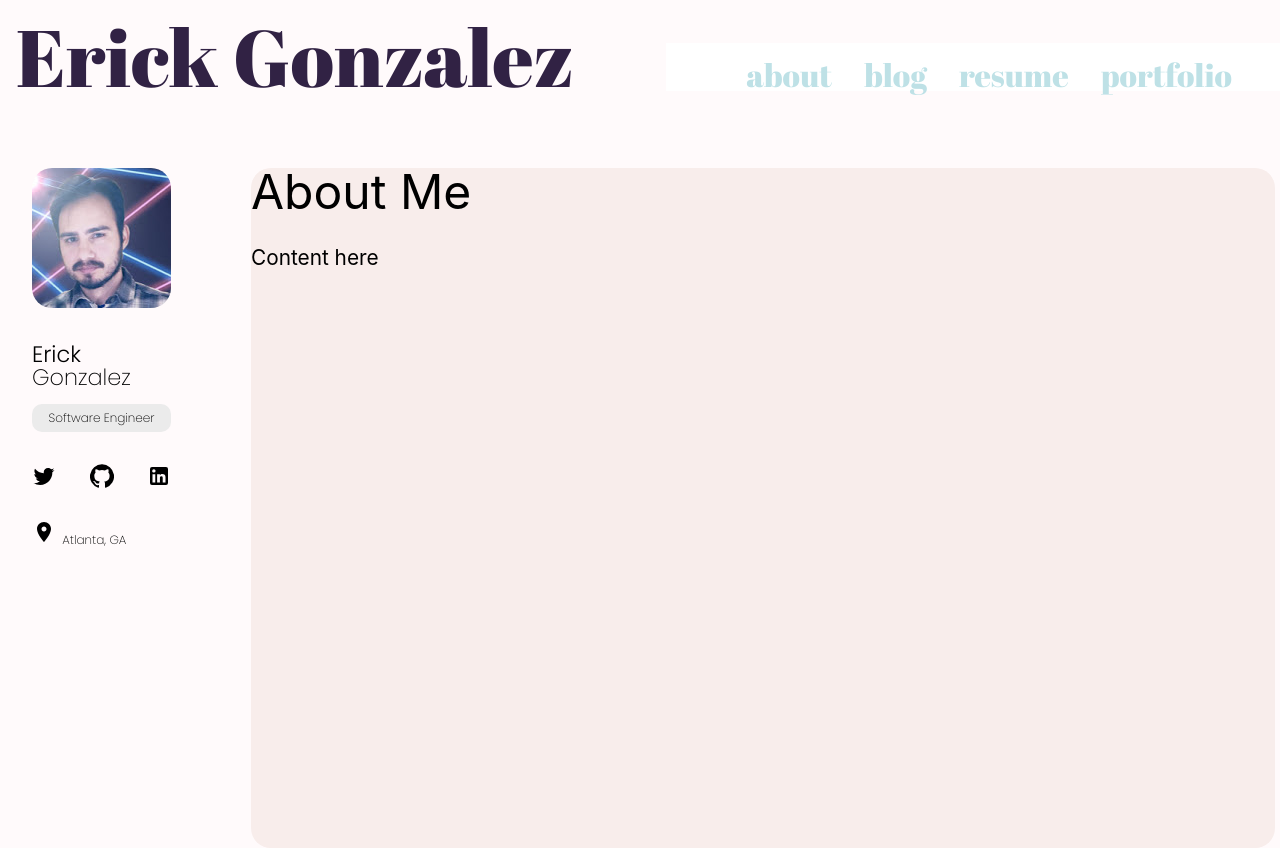
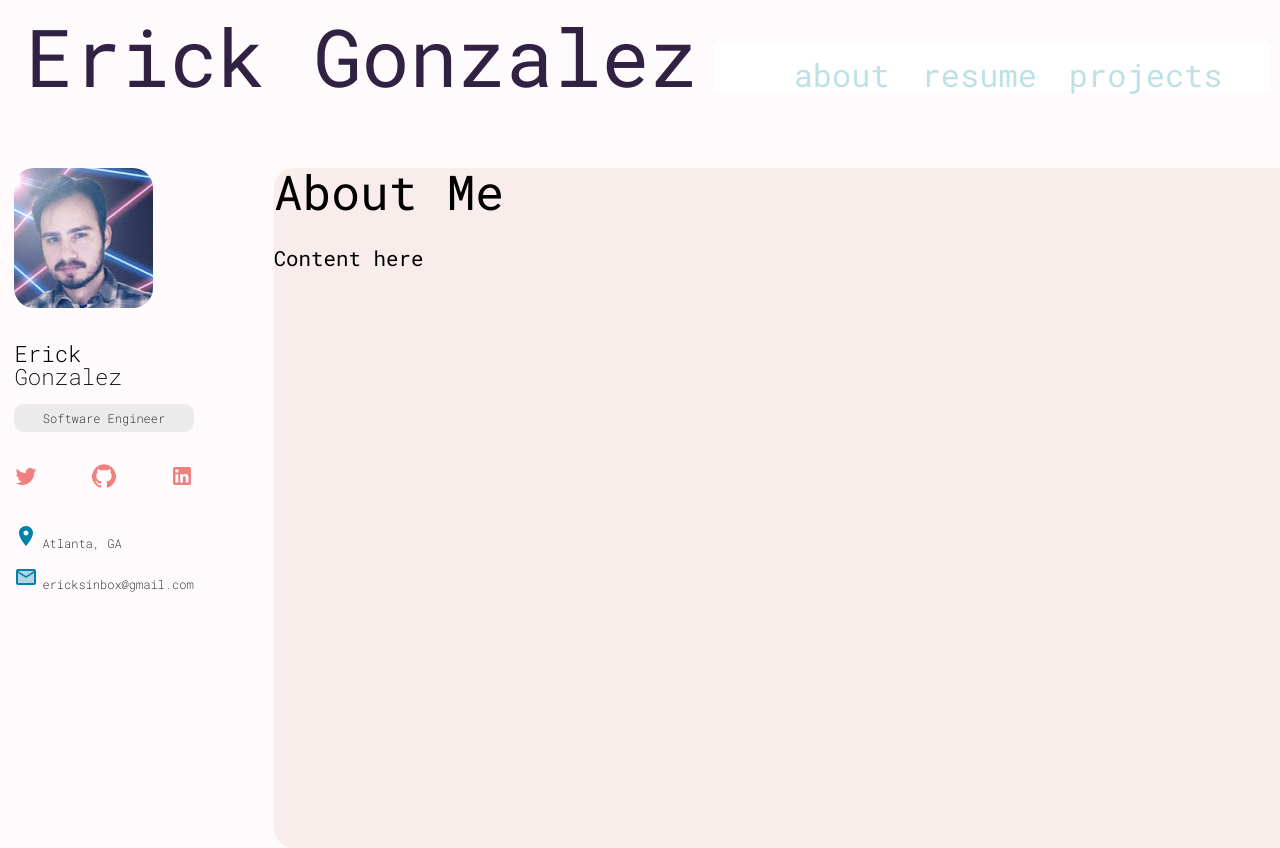
Before and after one commit to eg180/erickooo, a React (Create React App) app in the folder client/: page /about in a window 1280 px wide. Built offline with nearby package versions, Linux system fonts and the light colour scheme; a web font is replaced by a local one.

Commit message:
stylistic changes, added graphics

```diff
--- a/client/src/App.js
+++ b/client/src/App.js
@@ -8,6 +8,8 @@ const StyledAppContainer = styled.div`
   min-width: 100vw;
   display: flex;
   flex-direction: column;
+  justify-content: center;
+  align-items: center;
 `
 
 function App() {
--- a/client/src/components/About.js
+++ b/client/src/components/About.js
@@ -12,6 +12,7 @@ const StyledAbout = styled.div`
     min-height: inherit;
     min-width: 80vw;
     font-size: 3rem;
+    font-family: 'Roboto Mono', monospace;
 
     h1 {
         margin-bottom: 2rem;
@@ -37,6 +38,7 @@ function About() {
 
 
 
+
             </div>
 
 
--- a/client/src/components/AboutSidebar.js
+++ b/client/src/components/AboutSidebar.js
@@ -4,14 +4,20 @@ import TwitterIcon from '@material-ui/icons/Twitter';
 import GitHubIcon from '@material-ui/icons/GitHub';
 import LinkedInIcon from '@material-ui/icons/LinkedIn';
 import LocationOnIcon from '@material-ui/icons/LocationOn';
+import EmailTwoToneIcon from '@material-ui/icons/EmailTwoTone';
 
 const StyledSidebar = styled.div`
+
+    a {
+        color: #f08080;
+    }
     margin-left: 2rem;
     /* background-color: red; */
     min-height: inherit;
     font-family: 'Poppins', sans-serif;
     font-size: 1.4rem;
     font-weight: 200;
+    font-family: 'Roboto Mono', monospace;
 
     #name {
         font-weight: 300;
@@ -24,6 +30,7 @@ const StyledSidebar = styled.div`
         justify-content: center;
         margin-top: 1rem;
         background-color: #ebebeb;
+
         padding: .50rem;
         border-radius: 10px;
         font-size: .75rem;
@@ -32,14 +39,40 @@ const StyledSidebar = styled.div`
         display: flex;
         justify-content: space-between;
         margin-top: 2rem;
+
     }
 
     .location {
         margin-top: 2rem;
+        display: flex;
+        align-items: baseline;
+
+        #marker {
+            margin-right: .25rem;
+            color: #0081a7;
+        }
 
         #city-state {
             font-size: .75rem;
         }
+
+    }
+    .email {
+        margin-top: 1rem;
+        display: flex;
+        align-items: baseline;
+
+        #envelope {
+            margin-right: .25rem;
+            color: #0081a7;
+        }
+
+
+        #email-address {
+            font-size: .75rem;
+            vertical-align: baseline;
+        }
+
     }
 
     img {
@@ -61,14 +94,18 @@ export default function AboutSidebar() {
                 <p>Software Engineer</p>
             </div>
 
+
             <div className="social">
-                <TwitterIcon />
-                <GitHubIcon />
-                <LinkedInIcon />
+                <a href="https://twitter.com/itserick" rel="noreferrer" target="_blank"><TwitterIcon id="twitter" /></a>
+                <a href="https://github.com/eg180" rel="noreferrer" target="_blank"><GitHubIcon /></a>
+                <a href="https://linkedin.com/in/mrerickgonzalez" rel="noreferrer" target="_blank"><LinkedInIcon /></a>
             </div>
 
             <div className="location">
-                <LocationOnIcon /> <span id="city-state">Atlanta, GA</span>
+                <LocationOnIcon id="marker" /> <span id="city-state">Atlanta, GA</span>
+            </div>
+            <div className="email">
+                <EmailTwoToneIcon id="envelope" /> <span id="email-address">ericksinbox@gmail.com</span>
             </div>
 
         </StyledSidebar>
--- a/client/src/components/Header.js
+++ b/client/src/components/Header.js
@@ -4,11 +4,15 @@ import styled from 'styled-components';
 
 
 const StyledHeader = styled.header`
+    a {
+        text-decoration: none;
+    }
     display: flex;
     flex-direction: row;
     justify-content: space-between;
     align-items: baseline;
     font-family: 'Abril Fatface', cursive;
+    font-family: 'Roboto Mono', monospace;
     /* font-family: 'Bebas Neue', cursive; */
     /* font-family: 'Bungee Outline', cursive; */
     /* font-family: 'Bungee Shade', cursive; */
@@ -76,12 +80,11 @@ const StyledHeader = styled.header`
 export default function Header() {
     return (
         <StyledHeader>
-            <div className="erick-box-1">Erick Gonzalez</div>
+            <Link to="/"><div className="erick-box-1">Erick Gonzalez</div></Link>
             <nav>
                 <Link to="/about">about</Link>
-                <Link to="/blog">blog</Link>
                 <Link to="/resume">resume</Link>
-                <Link to="/about">portfolio</Link>
+                <Link to="/about">projects</Link>
 
             </nav>
 
--- /dev/null
+++ b/client/src/components/Home.js
@@ -0,0 +1,12 @@
+import React from 'react'
+
+
+function Home() {
+    return (
+        <div>
+            <img src="images/ErickGithubBanner.jpg" alt="retro desktop" />
+        </div>
+    )
+}
+
+export default Home
--- a/client/src/components/LandingPage.js
+++ b/client/src/components/LandingPage.js
@@ -3,7 +3,7 @@ import styled from 'styled-components';
 // import 'antd/dist/antd.css';
 // import { Carousel } from 'antd';
 import About from './About';
-import AboutSidebar from './AboutSidebar';
+import Home from './Home';
 import {
     Route,
     Path,
@@ -49,6 +49,7 @@ export default function LandingPage() {
         <StyledHomeContainer>
             <Switch>
                 <Route path="/about" component={About} />
+                <Route exact path="/" component={Home} />
 
 
 
--- a/client/src/index.css
+++ b/client/src/index.css
@@ -1,5 +1,6 @@
 @import url("https://fonts.googleapis.com/css2?family=Abril+Fatface&family=Bebas+Neue&family=Bungee+Outline&family=Bungee+Shade&family=Codystar&family=Comfortaa:wght@300&family=Fascinate&family=Fredericka+the+Great&family=Modak&family=Monoton&family=Patua+One&family=Playball&family=Poiret+One&family=Righteous&display=swap");
 @import url("https://fonts.googleapis.com/css2?family=Poppins:wght@200;300&display=swap");
+@import url("https://fonts.googleapis.com/css2?family=Roboto+Mono:wght@200;300;400;600&display=swap");
 /* http://meyerweb.com/eric/tools/css/reset/
    v2.0 | 20110126
    License: none (public domain)
```
Also changed, not shown: client/public/images/ErickGithubBanner.jpg (added).
